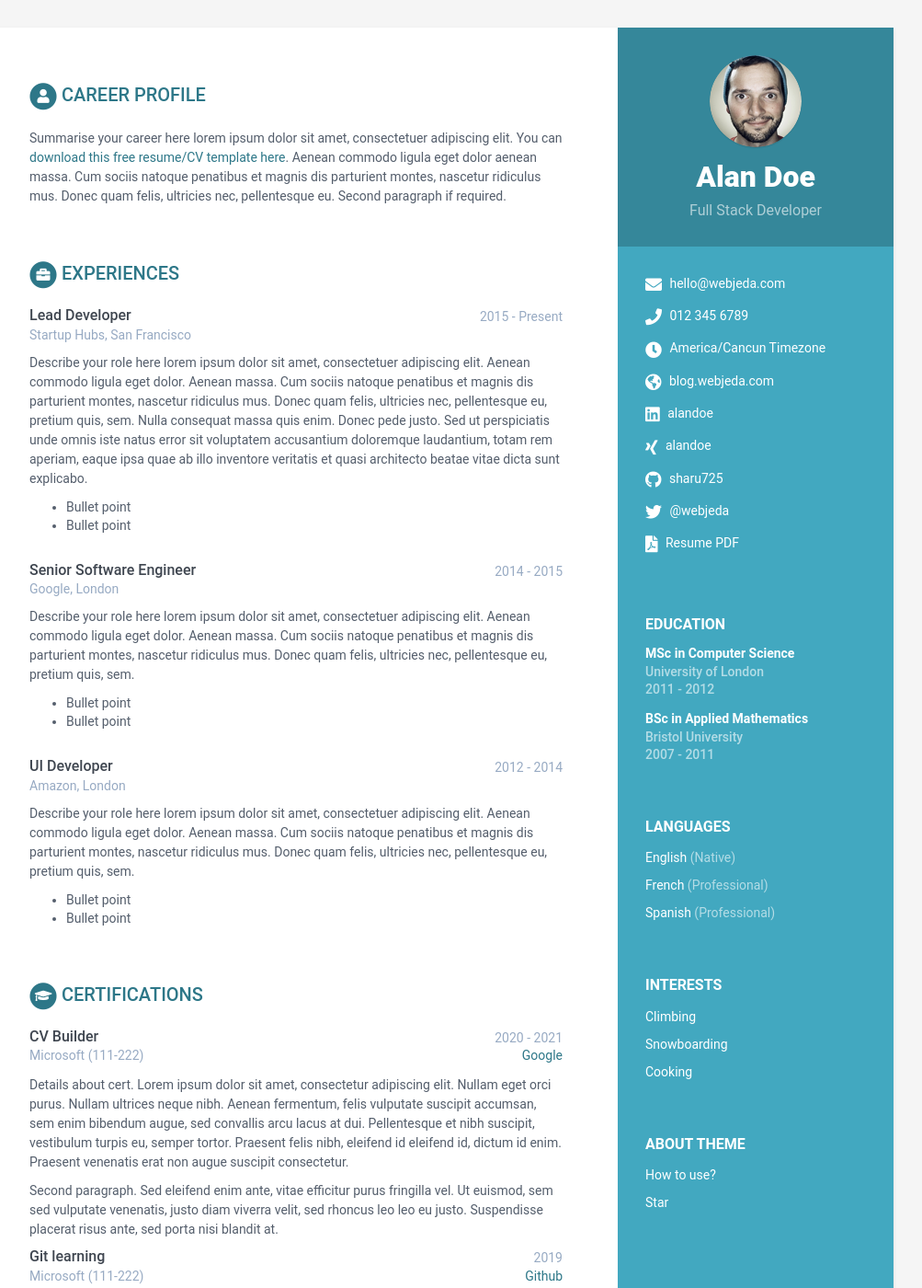
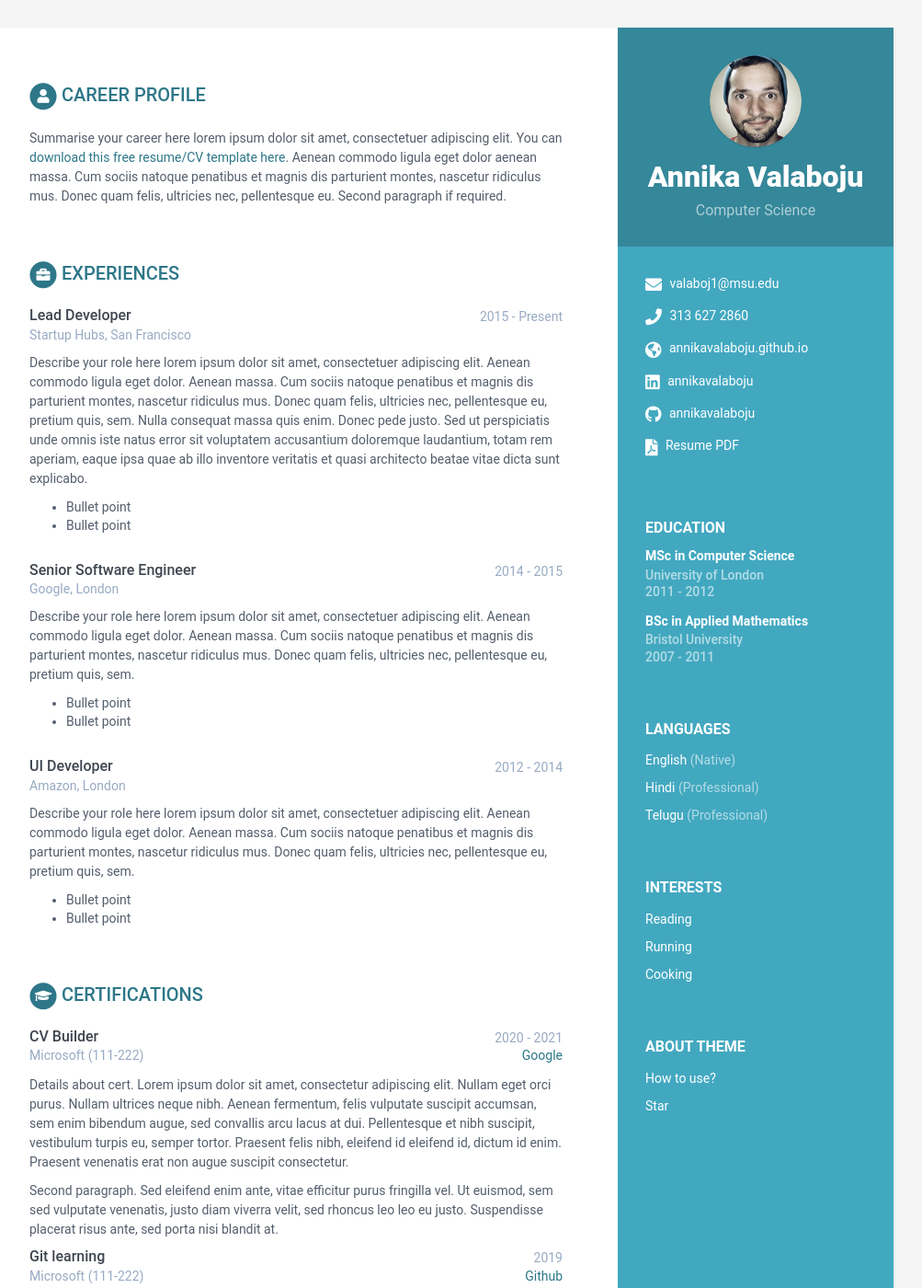
Before and after one commit to annikavalaboju/annikavalaboju1.github.io, a Jekyll site: the page built from index.html, in a window 1280 px wide and 1400 px high. Shown: the whole window at 92% size, without its empty margins (168-1171 px from the left). Built offline with Jekyll 4.4.1, drawn with Linux system fonts in a browser that asks for light colours.

Commit message:
Update data.yml

```diff
--- a/_data/data.yml
+++ b/_data/data.yml
@@ -8,27 +8,27 @@ sidebar:
     education: True # set to False if you want education in main section instead of in sidebar
 
     # Profile information
-    name: Alan Doe
-    tagline: Full Stack Developer
+    name: Annika Valaboju
+    tagline: Computer Science
     avatar: profile.png  #place a 100x100 picture inside /assets/images/ folder and provide the name of the file below
 
     # Sidebar links
-    email: hello@webjeda.com
-    phone: 012 345 6789
-    timezone: America/Cancun Timezone
+    email: valaboj1@msu.edu
+    phone: 313 627 2860
+    timezone:
     citizenship:
-    website: blog.webjeda.com #do not add http://
-    linkedin: alandoe
-    xing: alandoe
-    github: sharu725
+    website: annikavalaboju.github.io
+    linkedin: annikavalaboju
+    xing:
+    github: annikavalaboju
     telegram: # add your nickname without '@' sign
     gitlab:
     bitbucket:
-    twitter: '@webjeda'
+    twitter:
     stack-overflow: # Number/Username, e.g. 123456/alandoe
     codewars:
     goodreads: # Number-Username, e.g. 123456-alandoe
-    pdf: http://www.africau.edu/images/default/sample.pdf
+    pdf: https://drive.google.com/file/d/1I-rtJ7-dqs-3qtNI9s_Y7SBl7C84r_A-/view?usp=sharing
 
     languages:
       title: Languages
@@ -36,19 +36,19 @@ sidebar:
         - idiom: English
           level: Native
 
-        - idiom: French
+        - idiom: Hindi
           level: Professional
 
-        - idiom: Spanish
+        - idiom: Telugu
           level: Professional
 
     interests:
       title: Interests
       info:
-        - item: Climbing
+        - item: Reading
           link:
 
-        - item: Snowboarding
+        - item: Running
           link:
 
         - item: Cooking
```
